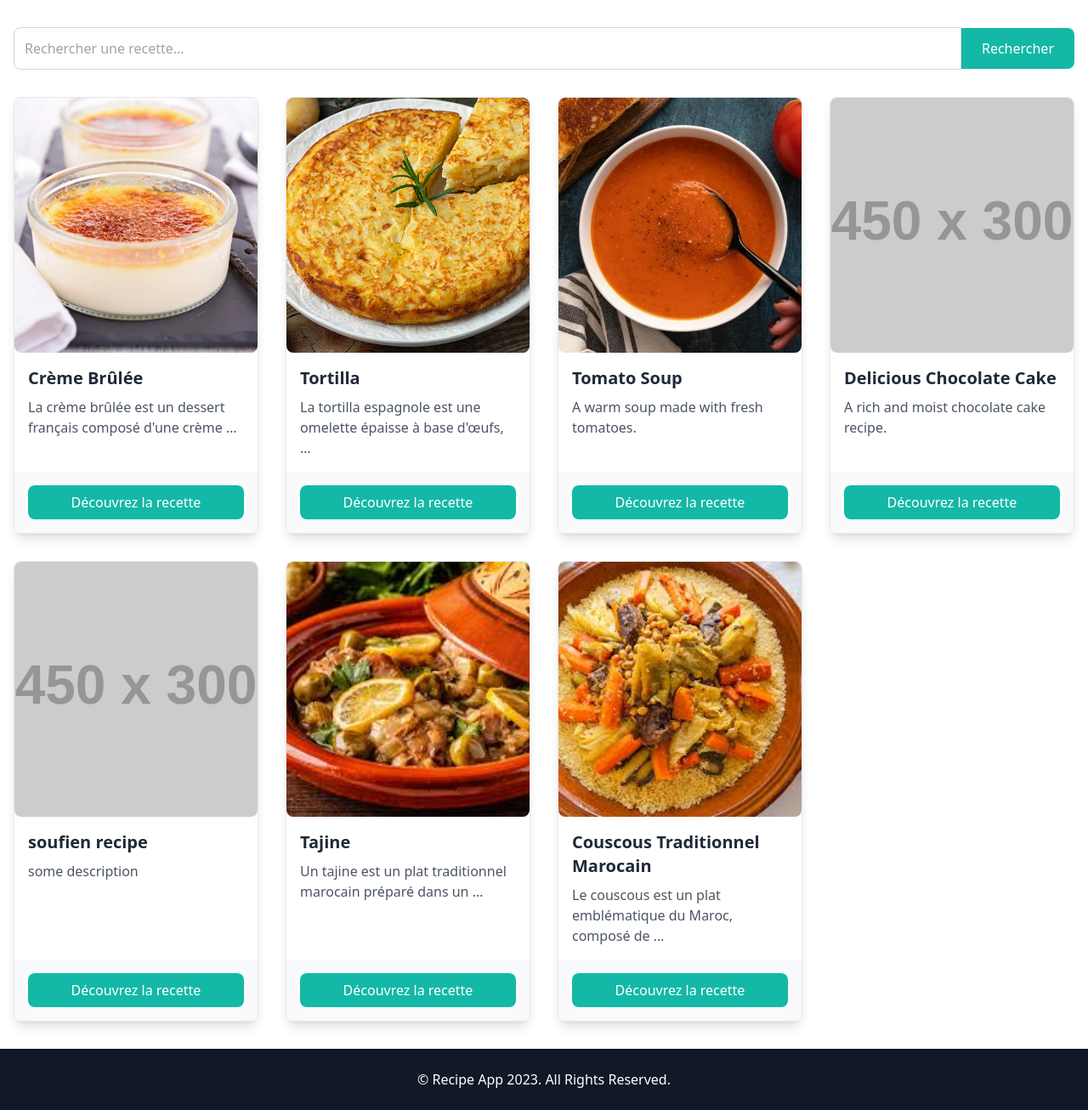
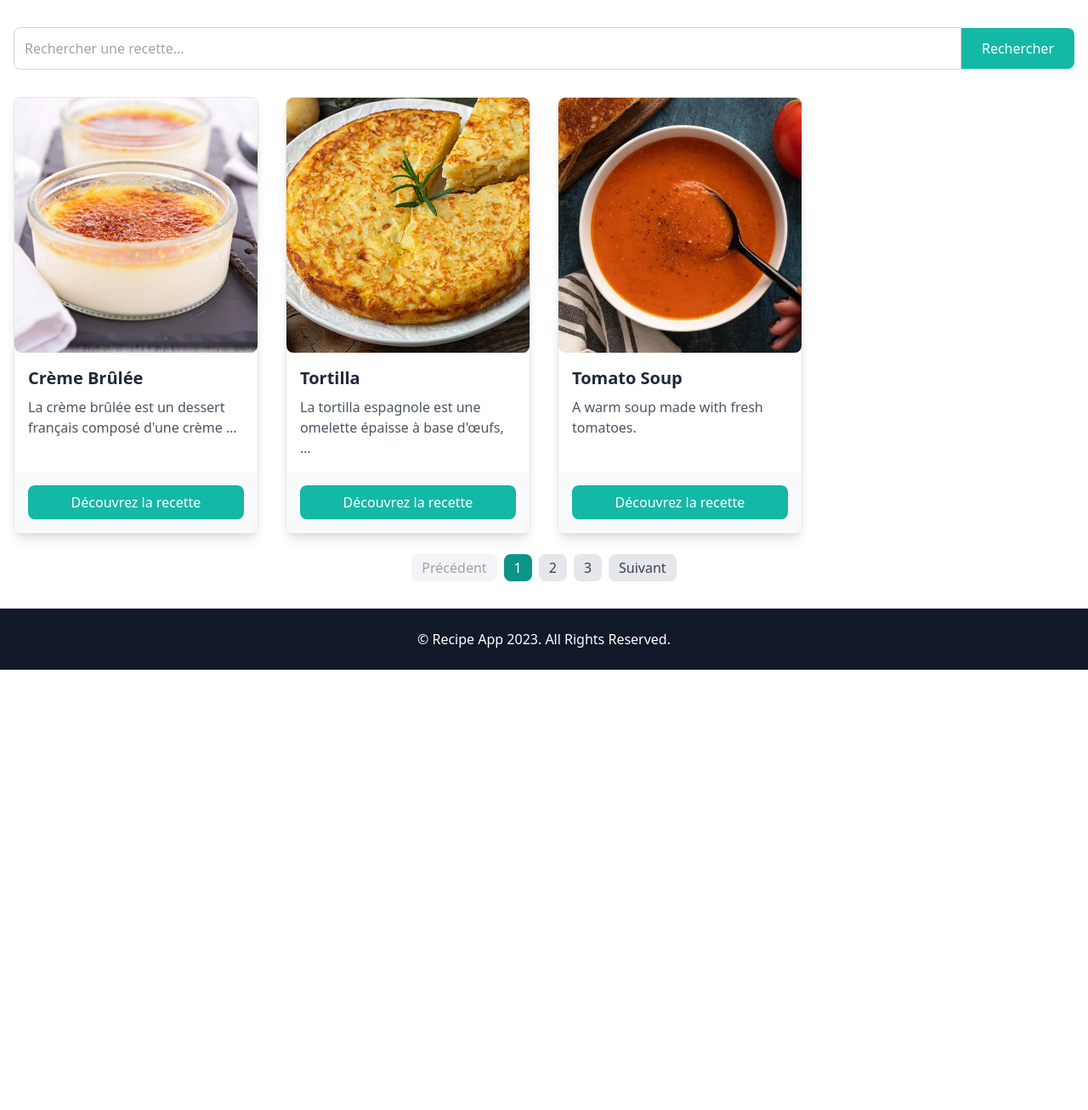
Before and after one commit to Soufiane-coder351/Recipe-App, a Django app: page / in a window 1280 px wide. Shown: the part 277-1583 px from the top of the page at 85% size. After the commit the page ends 1065 px from the top, so only its background shows below. Run offline with Django 5.2, Linux system fonts and the light colour scheme; data comes from the database, SQL or seed files in the repository; both versions use the stored data as it was after the commit; grey boxes labelled with a size stand in for pictures from a placeholder-image service; some libraries are stand-ins or nearby versions.

Commit message:
pagination

```diff
--- a/recipeApp/recipes/templates/recipes/index.html
+++ b/recipeApp/recipes/templates/recipes/index.html
@@ -104,6 +104,39 @@
                 {% endfor %}
             </div>
         </div>
+
+    <!-- Liens de pagination -->
+{% if recettes.has_other_pages %}
+<div class="flex justify-center mt-6">
+    <!-- Lien vers la page précédente -->
+    {% if recettes.has_previous %}
+        <a href="?page={{ reviews.previous_page_number }}{% for key, value in request.GET.items %}{% if key != 'page' %}&{{ key }}={{ value }}{% endif %}{% endfor %}"
+           class="px-3 py-1 bg-gray-200 text-gray-700 rounded-lg mx-1">Précédent</a>
+    {% else %}
+        <span class="px-3 py-1 bg-gray-100 text-gray-400 rounded-lg mx-1">Précédent</span>
+    {% endif %}
+
+    <!-- Lien vers chaque page -->
+    {% for num in recettes.paginator.page_range %}
+        {% if num == recettes.number %}
+            <span class="px-3 py-1 bg-teal-600 text-white rounded-lg mx-1">{{ num }}</span>
+        {% else %}
+            <a href="?page={{ num }}{% for key, value in request.GET.items %}{% if key != 'page' %}&{{ key }}={{ value }}{% endif %}{% endfor %}"
+               class="px-3 py-1 bg-gray-200 text-gray-700 rounded-lg mx-1">{{ num }}</a>
+        {% endif %}
+    {% endfor %}
+
+    <!-- Lien vers la page suivante -->
+    {% if recettes.has_next %}
+        <a href="?page={{ recettes.next_page_number }}{% for key, value in request.GET.items %}{% if key != 'page' %}&{{ key }}={{ value }}{% endif %}{% endfor %}"
+           class="px-3 py-1 bg-gray-200 text-gray-700 rounded-lg mx-1">Suivant</a>
+    {% else %}
+        <span class="px-3 py-1 bg-gray-100 text-gray-400 rounded-lg mx-1">Suivant</span>
+    {% endif %}
+</div>
+{% endif %}
+
+</div>
     </section>
     <!-- Footer -->
     <footer class="bg-gray-900 py-6">
--- a/recipeApp/recipes/views.py
+++ b/recipeApp/recipes/views.py
@@ -6,10 +6,15 @@ from django.contrib import messages
 from django.shortcuts import get_object_or_404
 from django.contrib.auth.decorators import login_required
 from django.contrib.auth.models import User
+from django.core.paginator import Paginator
 
 def index(request):
     template = loader.get_template("./recipes/index.html")
-    recettes = Recipe.objects.all()
+    liste_recettes = Recipe.objects.all()
+    paginator = Paginator(liste_recettes, 3)  # 12 recettes par page
+    page_number = request.GET.get('page')  # Numéro de la page actuelle
+    recettes = paginator.get_page(page_number)  # Obtenez les recettes pour la page
+
     return HttpResponse(template.render(request=request,context={"recettes":recettes}))
 
 
@@ -69,7 +74,10 @@ def createrecipe(request):
 
 
 def recette_info(request, recipe_id):
-    recette = get_object_or_404(Recipe, id=recipe_id)
+    try:
+        recette=Recipe.objects.get(id=recipe_id)
+    except Recipe.DoesNotExist:
+        return HttpResponse("Recipe not found", status=404)
     is_favorited = Favorites.objects.filter(user=request.user, recette=recette).exists() if request.user.is_authenticated else False
     reviews = Avis.objects.filter(recipe=recette)
     ingredients = Ingredient.objects.filter(recette=recette)
@@ -91,7 +99,10 @@ def chercher_recette(request):
 
 def toggle_favorite(request, recipe_id):
     # Récupérer la recette à partir de son ID
-    recipe = get_object_or_404(Recipe, id=recipe_id)
+    try:
+        recipe = Recipe.objects.get(id=recipe_id)
+    except Recipe.DoesNotExist:
+        return HttpResponse("Recipe not found", status=404)
 
     # Vérifier si cette recette est déjà dans les favoris de l'utilisateur
     favorite = Favorites.objects.filter(user=request.user, recette=recipe).first()
```
Also changed, not shown: recipeApp/db.sqlite3.
